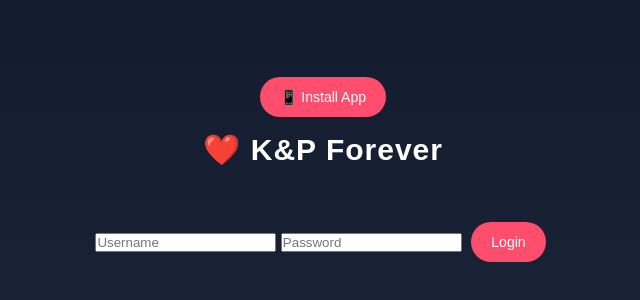
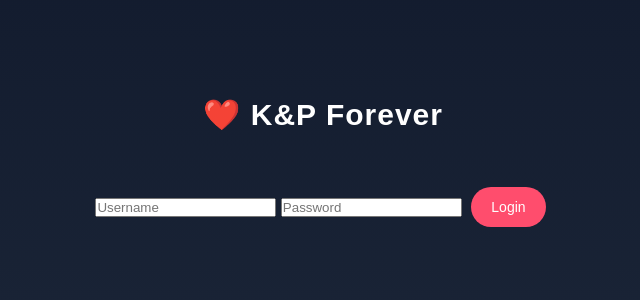
Before and after one commit to kristinapokharel/KP-Forever-App, a plain HTML site: page index.html in a window 1280 px wide. Shown: the part 226-526 px from the top of the page, without its empty margins (317-957 px from the left). Drawn offline with Linux system fonts and the light colour scheme.

Commit message:
Add files via upload

```diff
--- a/index.html
+++ b/index.html
@@ -18,7 +18,7 @@
     <link rel="stylesheet" href="style.css">
 </head>
 <body>
-    <button onclick="showInstallGuide()">📱 Install App</button>
+
 
 
     <script type="module">
```
Also changed, not shown: icon.png (added).
